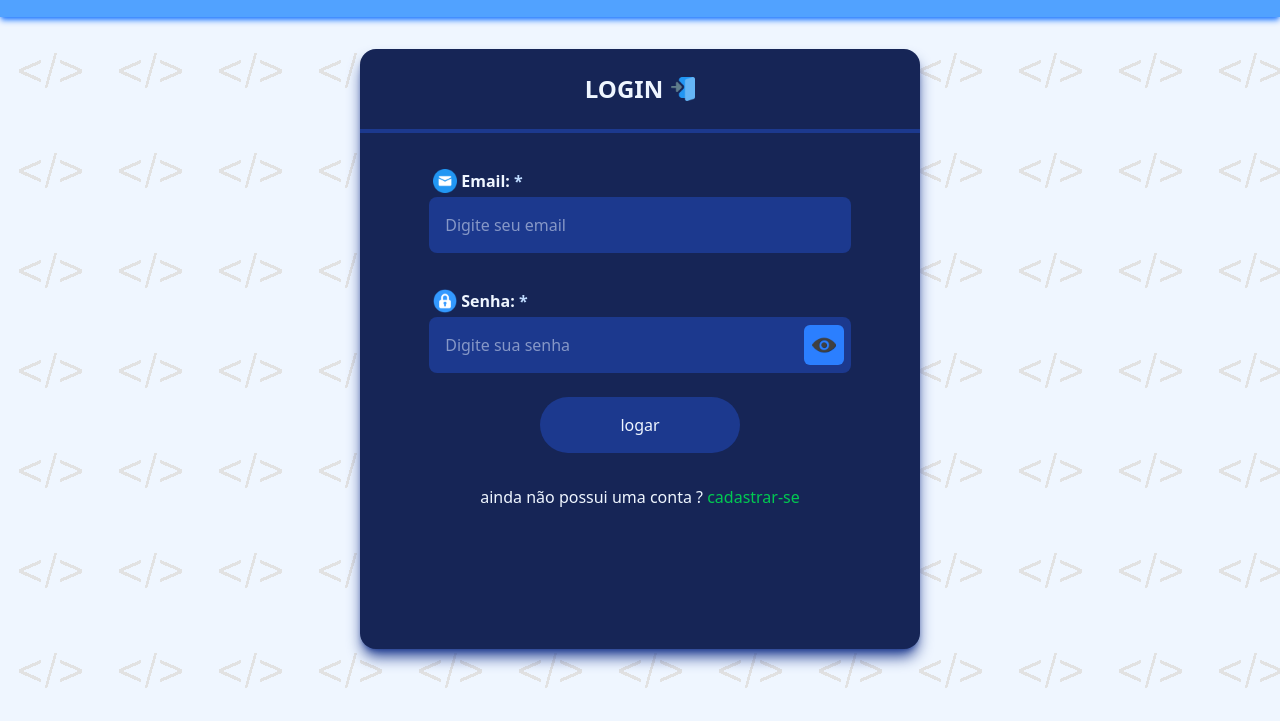
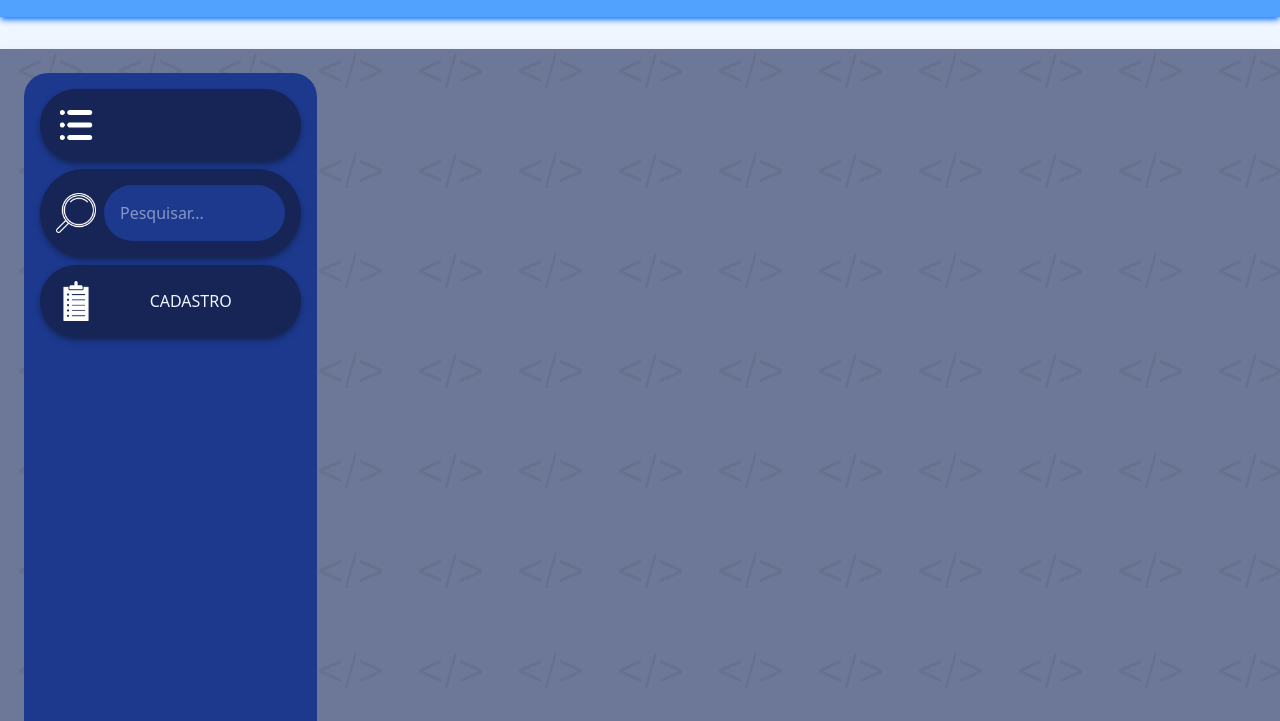
Before and after one commit to LuanVictorGit/LvDigital-WebSite, a website: page index.html in a window 1280 px wide. Shown: the part 79-800 px from the top of the page. Drawn offline with Linux system fonts and the light colour scheme.

Commit message:
updated panel controll

```diff
--- a/index.html
+++ b/index.html
@@ -7,6 +7,7 @@
     <title>LvDigital | Gerenciamento empresarial | Desenvolvimento WebSites</title>
     <link rel="stylesheet" href="./src/output.css">
     <link rel="icon" type="image/png" href="./src/images/app_icon.png">
+    <link rel="stylesheet" href="./src/styles/controllPanel.css">
 </head>
 
 <body class="bg-blue-50 transition-all ease-in-out duration-300 w-full">
@@ -290,6 +291,50 @@
                 </div>
             </div>
         </div>
+
+        <!-- container of controll panel -->
+        <div class="container" id="pageControll">
+            <div class="w-full min-h-screen bg-blue-950/60 flex justify-center items-start p-6 shadow-lg shadow-blue-950/60">
+                <nav class="navPanel showing" id="menuControll">
+                    <a href="#" class="self-start" onclick="
+
+                        event.preventDefault();
+                        const menu = document.getElementById('menuControll');
+                        if (menu.classList.contains('showing')){
+                            menu.classList.remove('showing');
+                            for(let element of menu.querySelectorAll('*')) {
+                                loop: for(let el of element.querySelectorAll('*')) {
+                                    if (el.src) continue loop;
+                                    el.style.display = 'none';
+                                }
+                            }
+                        } else {
+                            menu.classList.add('showing');
+                            for(let element of menu.querySelectorAll('*')) {
+                                loop: for(let el of element.querySelectorAll('*')) {
+                                    if (el.src) continue loop;
+                                    el.style.display = 'flex';
+                                }
+                            }
+                        }
+                        ">
+                        <img src="./src/images/menu-bar.png" alt="">
+                    </a>
+                    <a href="#" class="flex justify-center items-center gap-2">
+                        <img src="./src/images/big-search-len.png" alt="">
+                        <input type="text" placeholder="Pesquisar...">
+                    </a>
+                    <a href="#">
+                        <img src="./src/images/registo.png" alt="">
+                        <p>cadastro</p>
+                    </a>
+                </nav>
+                <div class="min-h-screen w-full">
+
+                </div>
+            </div>
+        </div>
+
     </main>
 
     <footer class="mt-20 bg-blue-400 py-10 w-full flex flex-col justify-center items-center gap-5">
--- a/src/input.css
+++ b/src/input.css
@@ -1,4 +1,5 @@
 @import "tailwindcss";
+@import "./styles/controllPanel.css";
 
 .button {
     @apply transition-all ease-in-out duration-300 p-2 flex justify-center items-center gap-1 flex-row hover:animate-pulse;
@@ -16,6 +17,18 @@ body {
 
 .img-icon {
     @apply w-6 h-auto;
+}
+
+.img-icon-2 {
+    @apply w-6 h-auto;
+}
+
+.img-icon-3 {
+    @apply w-8 h-auto;
+}
+
+.img-icon-4 {
+    @apply w-10 h-auto;
 }
 
 .img-icon-cards {
--- a/src/scripts/index.js
+++ b/src/scripts/index.js
@@ -6,16 +6,16 @@ document.addEventListener("DOMContentLoaded", ()=> {
         container.style.display = "none";
     }
 
-    document.getElementsByClassName("buttonAccount")[0].click();
-
     document.addEventListener("click", (event) => {
         if (event.target.href === "#"){
             event.preventDefault();
             window.scrollTo(0,0);
             document.getElementById("mainPage").click();
+            return;
         }
     });
 
+    selectPage("pageControll"); // selecionando a página para testar antes de produção.
     setTimeout(() => {
         window.scrollTo(0,0);
     }, 800);
--- /dev/null
+++ b/src/styles/controllPanel.css
@@ -0,0 +1,28 @@
+
+.navPanel {
+    @apply min-h-screen min-w-20 bg-blue-900 flex flex-col justify-start items-center gap-2 p-4 rounded-3xl;
+}
+
+.navPanel * {
+    @apply transition-all ease-in-out duration-300;
+}
+
+.navPanel a {
+    @apply shadow-md shadow-blue-950 p-4 bg-blue-950 rounded-full flex justify-start items-center min-w-full;
+}
+
+.navPanel a:hover {
+    @apply bg-blue-800 transition-all ease-in-out duration-500;
+}
+
+.navPanel a input {
+    @apply w-full p-4 rounded-full bg-blue-900 focus:bg-blue-800 outline-hidden text-blue-50 transition-all ease-in-out duration-600 border-blue-700 focus:border-l-4 focus:rounded-l-none font-normal;
+}
+
+.navPanel img {
+    @apply w-10 h-auto invert;
+}
+
+.navPanel p {
+    @apply text-blue-50 font-normal uppercase w-full text-center self-center font-bold;
+}
```
Also changed, not shown: src/images/big-search-len.png (added), src/images/menu-bar.png (added), src/images/registo.png (added), src/output.css.
